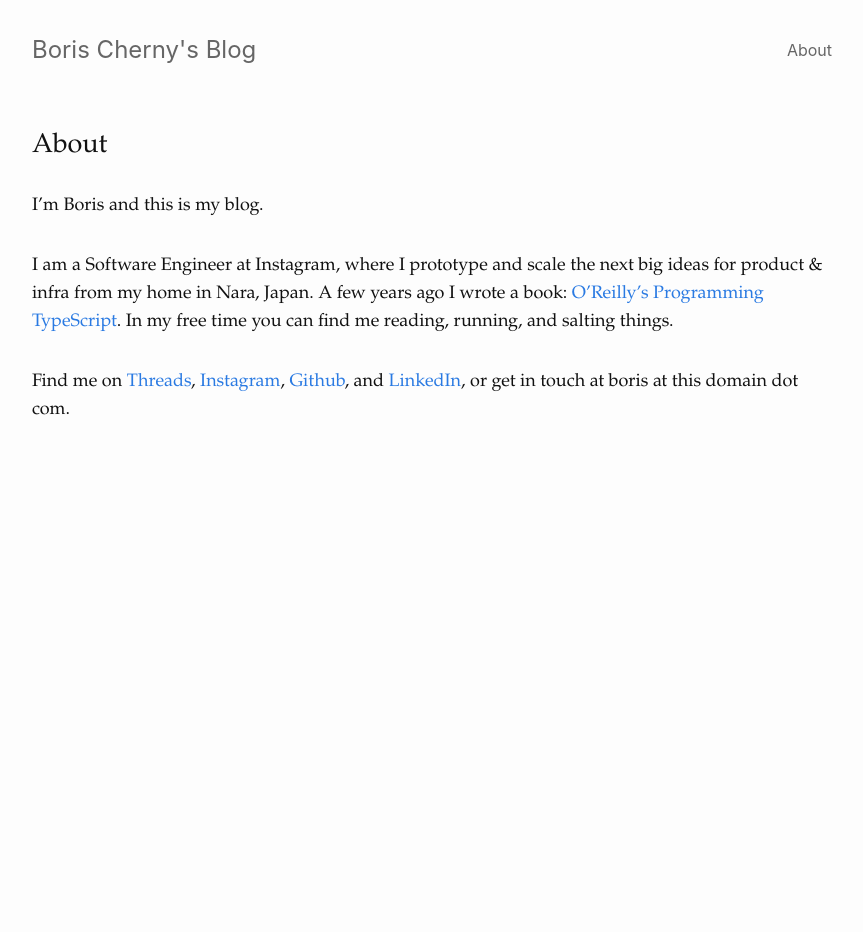
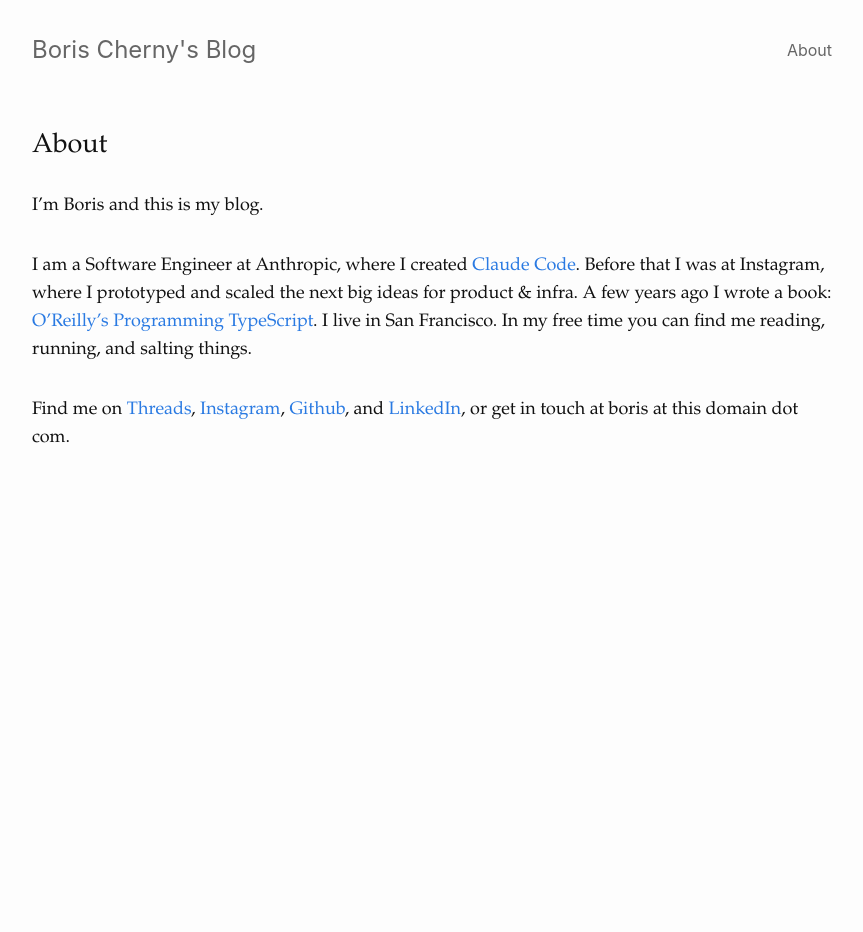
Before and after one commit to bcherny/bcherny.github.io, a Jekyll site: the page built from about.md, in a window 1280 px wide. Shown: the whole page, without its empty margins (208-1071 px from the left). Built offline with Jekyll 4.4.1, drawn with Linux system fonts in a browser that asks for light colours.

Commit message:
Update bio: Anthropic, Claude Code, San Francisco

```diff
--- a/about.md
+++ b/about.md
@@ -6,6 +6,6 @@ permalink: /about/
 
 I'm Boris and this is my blog.
 
-I am a Software Engineer at Instagram, where I prototype and scale the next big ideas for product & infra from my home in Nara, Japan. A few years ago I wrote a book: [O'Reilly's Programming TypeScript](https://amazon.com/Programming-TypeScript-Making-JavaScript-Applications/dp/1492037656). In my free time you can find me reading, running, and salting things.
+I am a Software Engineer at Anthropic, where I created [Claude Code](https://claude.com/product/claude-code). Before that I was at Instagram, where I prototyped and scaled the next big ideas for product & infra. A few years ago I wrote a book: [O'Reilly's Programming TypeScript](https://amazon.com/Programming-TypeScript-Making-JavaScript-Applications/dp/1492037656). I live in San Francisco. In my free time you can find me reading, running, and salting things.
 
 Find me on [Threads](https://www.threads.net/@boris_cherny), [Instagram](https://www.instagram.com/b.cherny/), [Github](https://github.com/bcherny), and [LinkedIn](https://www.linkedin.com/in/bcherny), or get in touch at boris at this domain dot com.
```
